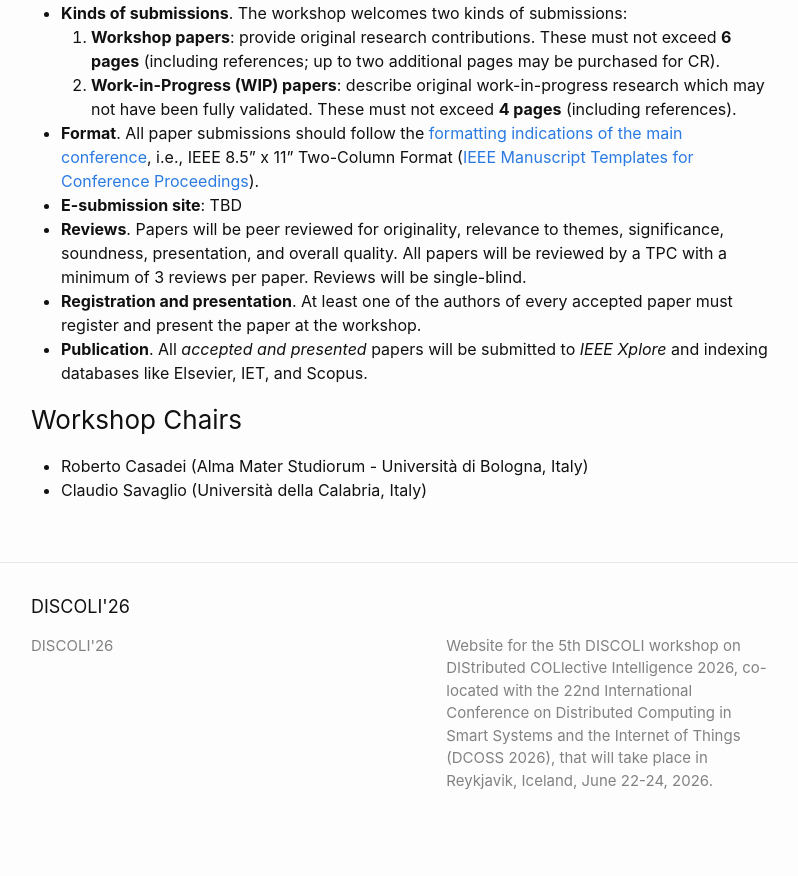
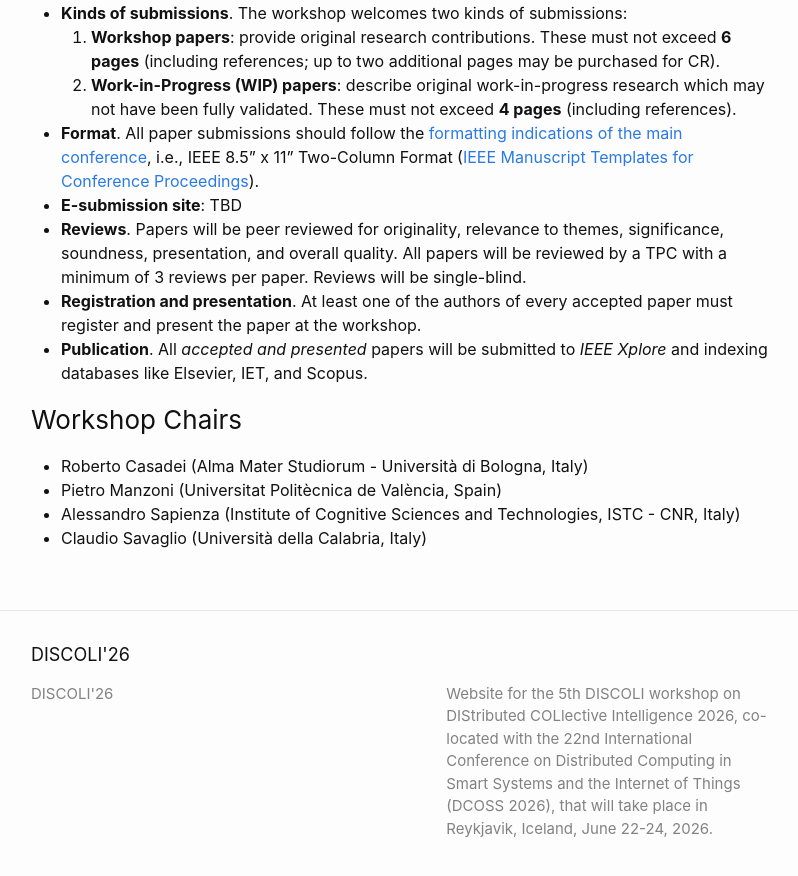
Before and after one commit to discoli-workshop/2026, a Jekyll site: the page built from index.md, in a window 1280 px wide and 900 px high, scrolled down 1819 px. Shown: the top 876 px of the window, without its empty margins (239-1037 px from the left). Built offline with Jekyll 4.4.1, drawn with Linux system fonts in a browser that asks for light colours; before the commit the page ends 2671 px from its top, so only the background shows below that.

Commit message:
update workshop chairs

```diff
--- a/index.md
+++ b/index.md
@@ -78,4 +78,6 @@ Andrew Chopra <andrew.chopra@tii.ae>
 ### Workshop Chairs
 
 - Roberto Casadei (Alma Mater Studiorum - Università di Bologna, Italy)
+- Pietro Manzoni (Universitat Politècnica de València, Spain)
+- Alessandro Sapienza (Institute of Cognitive Sciences and Technologies, ISTC - CNR, Italy)
 - Claudio Savaglio (Università della Calabria, Italy)
```
Also changed, not shown: committees.md (+3 -0 lines).
